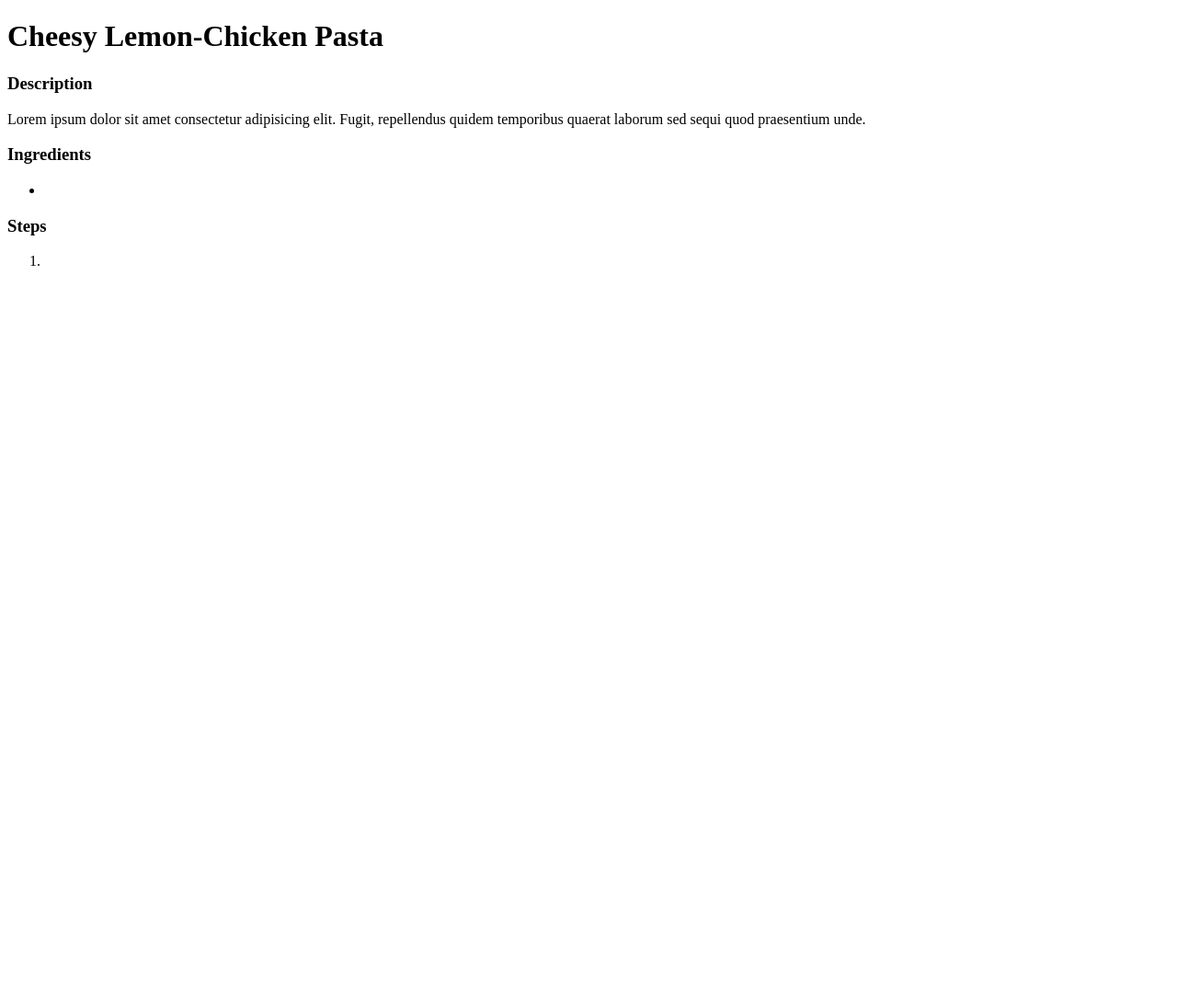
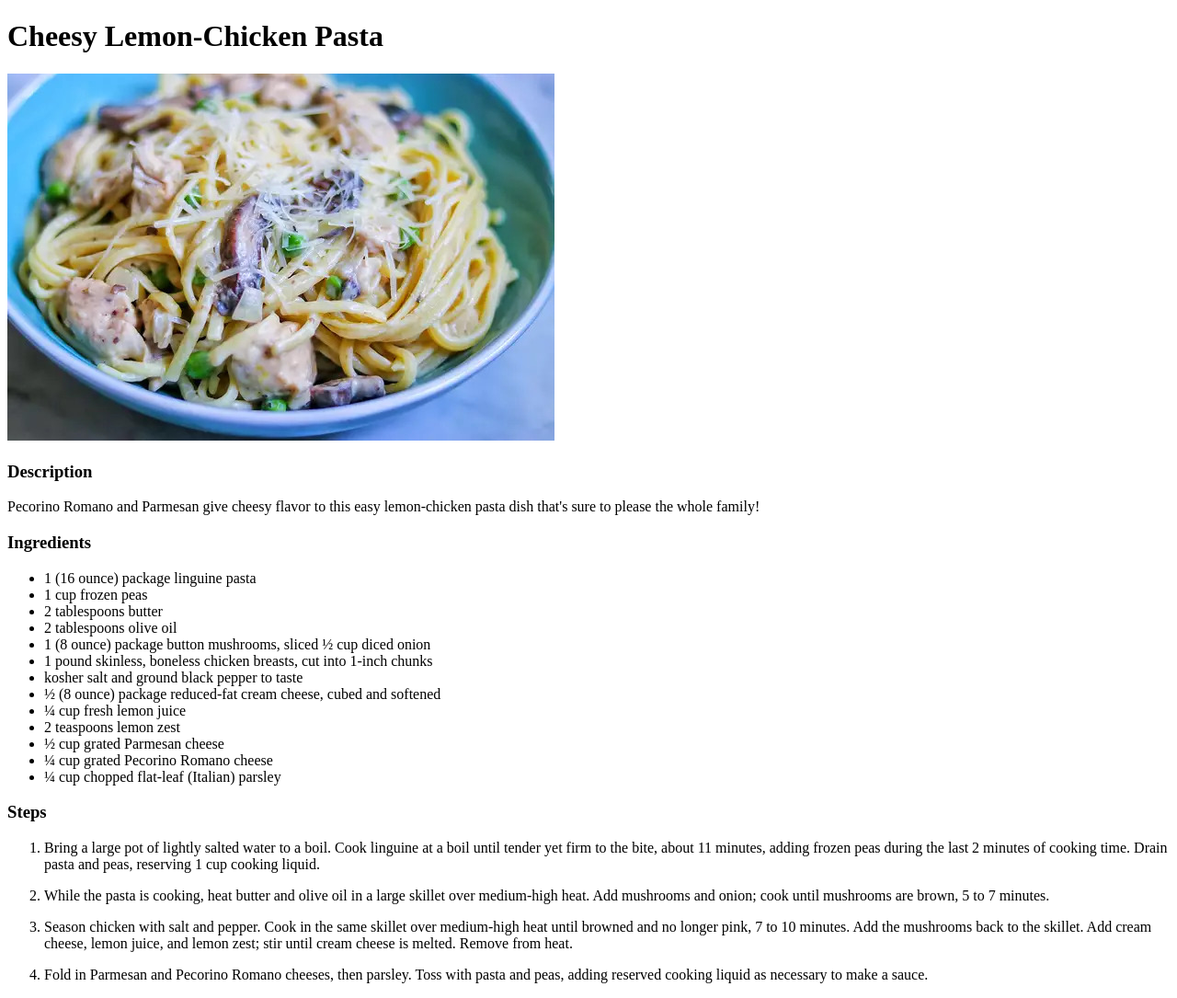
Before and after one commit to joelpeapen/odin-recipes, a plain HTML site: page recipes/chicken-pasta.html in a window 1280 px wide. Shown: the whole page at 92% size. Before the commit the page ends 800 px from the top, so only its background shows below. Drawn offline with Linux system fonts and the light colour scheme.

Commit message:
Add ingredients and steps

```diff
--- a/recipes/chicken-pasta.html
+++ b/recipes/chicken-pasta.html
@@ -10,16 +10,53 @@
 
 <body>
     <h1>Cheesy Lemon-Chicken Pasta</h1>
+    <img src="../images/chicken_pasta.jpg" alt="bowl of pasta">
     <h3>Description</h3>
-    <p>Lorem ipsum dolor sit amet consectetur adipisicing elit. Fugit, repellendus quidem temporibus quaerat laborum sed
-        sequi quod praesentium unde.</p>
+    <p>Pecorino Romano and Parmesan give cheesy flavor to this easy lemon-chicken pasta dish that's sure to please the
+        whole family!</p>
     <h3>Ingredients</h3>
     <ul>
-        <li></li>
+        <li>1 (16 ounce) package linguine pasta</li>
+        <li>1 cup frozen peas</li>
+        <li>2 tablespoons butter</li>
+        <li>2 tablespoons olive oil</li>
+        <li>1 (8 ounce) package button mushrooms, sliced
+            ½ cup diced onion</li>
+        <li>1 pound skinless, boneless chicken breasts, cut into 1-inch chunks</li>
+        <li>kosher salt and ground black pepper to taste</li>
+        <li>½ (8 ounce) package reduced-fat cream cheese, cubed and softened</li>
+        <li>¼ cup fresh lemon juice</li>
+        <li>2 teaspoons lemon zest</li>
+        <li>½ cup grated Parmesan cheese</li>
+        <li>¼ cup grated Pecorino Romano cheese</li>
+        <li>¼ cup chopped flat-leaf (Italian) parsley</li>
     </ul>
     <h3>Steps</h3>
     <ol>
-        <li></li>
+        <li>
+            <p>Bring a large pot of lightly salted water to a boil. Cook linguine at a boil until tender yet firm to the
+                bite, about 11
+                minutes, adding frozen peas during the last 2 minutes of cooking time. Drain pasta and peas, reserving 1
+                cup cooking
+                liquid.</p>
+        </li>
+        <li>
+            <p>While the pasta is cooking, heat butter and olive oil in a large skillet over medium-high heat. Add
+                mushrooms and onion;
+                cook until mushrooms are brown, 5 to 7 minutes.</p>
+        </li>
+        <li>
+            <p>Season chicken with salt and pepper. Cook in the same skillet over medium-high heat until browned and no
+                longer pink, 7
+                to 10 minutes. Add the mushrooms back to the skillet. Add cream cheese, lemon juice, and lemon zest;
+                stir until cream
+                cheese is melted. Remove from heat.</p>
+        </li>
+        <li>
+            <p>Fold in Parmesan and Pecorino Romano cheeses, then parsley. Toss with pasta and peas, adding reserved
+                cooking liquid as
+                necessary to make a sauce.</p>
+        </li>
     </ol>
 </body>
 
```
Also changed, not shown: index.html (+5 -3 lines), recipes/coco_shrimp.html (+30 -4 lines), recipes/lasagna.html (+49 -3 lines).
